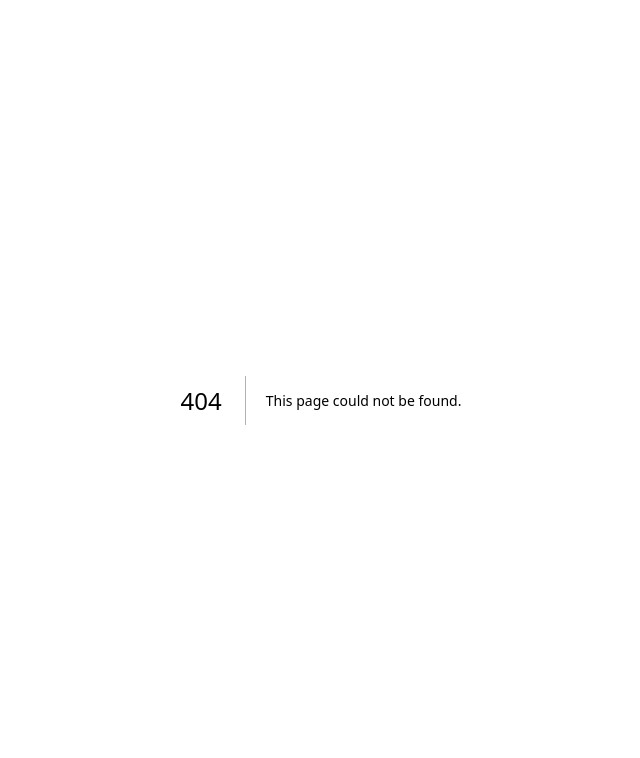
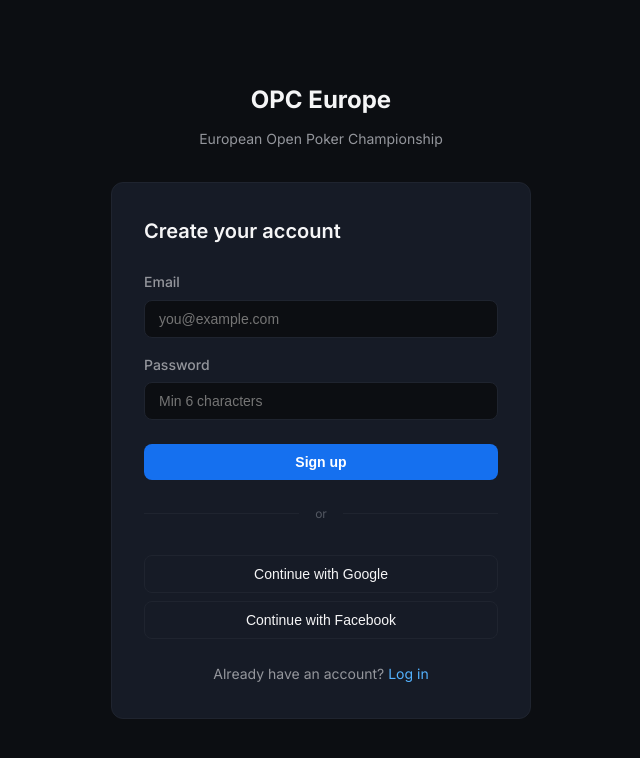
Before and after one commit to rnny66/OPC, a Next.js app in the folder platform/: page /signup in a window 1280 px wide. Before the commit this address had no page. Shown: the top 758 px of the page, without its empty margins (319-959 px from the left). Built offline with nearby package versions, Linux system fonts and the light colour scheme.

Commit message:
feat: add signup page with email/password and social auth
Co-Authored-By: Claude Opus 4.6 <noreply@anthropic.com>

```diff
--- /dev/null
+++ b/platform/app/(auth)/signup/page.tsx
@@ -0,0 +1,7 @@
+import { SignupForm } from '@/components/auth/signup-form'
+
+export const metadata = { title: 'Sign Up — OPC Europe' }
+
+export default function SignupPage() {
+  return <SignupForm />
+}
--- /dev/null
+++ b/platform/components/auth/signup-form.tsx
@@ -0,0 +1,192 @@
+'use client'
+
+import { useState } from 'react'
+import { createBrowserClient } from '@/lib/supabase/client'
+import Link from 'next/link'
+import { useRouter } from 'next/navigation'
+
+const formStyles = {
+  card: {
+    backgroundColor: 'var(--color-bg-secondary)',
+    borderRadius: 'var(--radius-lg)',
+    padding: '2rem',
+    border: '1px solid var(--color-border)',
+  } as React.CSSProperties,
+  field: { marginBottom: '1rem' } as React.CSSProperties,
+  label: {
+    display: 'block',
+    fontSize: '0.875rem',
+    fontWeight: 500,
+    color: 'var(--color-text-secondary)',
+    marginBottom: '0.375rem',
+  } as React.CSSProperties,
+  input: {
+    width: '100%',
+    padding: '0.625rem 0.875rem',
+    borderRadius: 'var(--radius-md)',
+    border: '1px solid var(--color-border)',
+    backgroundColor: 'var(--color-bg-primary)',
+    color: 'var(--color-text-primary)',
+    fontSize: '0.875rem',
+    outline: 'none',
+  } as React.CSSProperties,
+  button: {
+    width: '100%',
+    padding: '0.625rem',
+    borderRadius: 'var(--radius-md)',
+    border: 'none',
+    backgroundColor: 'var(--color-brand)',
+    color: '#fff',
+    fontSize: '0.875rem',
+    fontWeight: 600,
+    cursor: 'pointer',
+    marginTop: '0.5rem',
+  } as React.CSSProperties,
+  socialButton: {
+    width: '100%',
+    padding: '0.625rem',
+    borderRadius: 'var(--radius-md)',
+    border: '1px solid var(--color-border)',
+    backgroundColor: 'transparent',
+    color: 'var(--color-text-primary)',
+    fontSize: '0.875rem',
+    fontWeight: 500,
+    cursor: 'pointer',
+    marginTop: '0.5rem',
+  } as React.CSSProperties,
+  divider: {
+    display: 'flex',
+    alignItems: 'center',
+    gap: '1rem',
+    margin: '1.5rem 0',
+    color: 'var(--color-text-tertiary)',
+    fontSize: '0.75rem',
+  } as React.CSSProperties,
+  line: {
+    flex: 1,
+    height: '1px',
+    backgroundColor: 'var(--color-border)',
+  } as React.CSSProperties,
+  error: {
+    color: '#f04438',
+    fontSize: '0.875rem',
+    marginBottom: '1rem',
+  } as React.CSSProperties,
+  footer: {
+    textAlign: 'center' as const,
+    marginTop: '1.5rem',
+    fontSize: '0.875rem',
+    color: 'var(--color-text-secondary)',
+  } as React.CSSProperties,
+}
+
+export function SignupForm() {
+  const [email, setEmail] = useState('')
+  const [password, setPassword] = useState('')
+  const [error, setError] = useState<string | null>(null)
+  const [loading, setLoading] = useState(false)
+  const [sent, setSent] = useState(false)
+  const router = useRouter()
+
+  async function handleSignup(e: React.FormEvent) {
+    e.preventDefault()
+    setLoading(true)
+    setError(null)
+
+    const supabase = createBrowserClient()
+    const { error } = await supabase.auth.signUp({
+      email,
+      password,
+      options: { emailRedirectTo: `${window.location.origin}/auth/callback` },
+    })
+
+    if (error) {
+      setError(error.message)
+      setLoading(false)
+      return
+    }
+
+    setSent(true)
+    setLoading(false)
+  }
+
+  async function handleOAuth(provider: 'google' | 'facebook') {
+    const supabase = createBrowserClient()
+    await supabase.auth.signInWithOAuth({
+      provider,
+      options: { redirectTo: `${window.location.origin}/auth/callback` },
+    })
+  }
+
+  if (sent) {
+    return (
+      <div style={formStyles.card}>
+        <h2 style={{ fontSize: '1.25rem', fontWeight: 600, marginBottom: '1rem' }}>
+          Check your email
+        </h2>
+        <p style={{ color: 'var(--color-text-secondary)', fontSize: '0.875rem' }}>
+          We sent a confirmation link to <strong>{email}</strong>. Click the link to activate your account.
+        </p>
+      </div>
+    )
+  }
+
+  return (
+    <div style={formStyles.card}>
+      <h2 style={{ fontSize: '1.25rem', fontWeight: 600, marginBottom: '1.5rem' }}>
+        Create your account
+      </h2>
+
+      {error && <p style={formStyles.error}>{error}</p>}
+
+      <form onSubmit={handleSignup}>
+        <div style={formStyles.field}>
+          <label htmlFor="email" style={formStyles.label}>Email</label>
+          <input
+            id="email"
+            type="email"
+            value={email}
+            onChange={e => setEmail(e.target.value)}
+            placeholder="you@example.com"
+            required
+            style={formStyles.input}
+          />
+        </div>
+        <div style={formStyles.field}>
+          <label htmlFor="password" style={formStyles.label}>Password</label>
+          <input
+            id="password"
+            type="password"
+            value={password}
+            onChange={e => setPassword(e.target.value)}
+            placeholder="Min 6 characters"
+            required
+            minLength={6}
+            style={formStyles.input}
+          />
+        </div>
+        <button type="submit" disabled={loading} style={formStyles.button}>
+          {loading ? 'Creating account...' : 'Sign up'}
+        </button>
+      </form>
+
+      <div style={formStyles.divider}>
+        <div style={formStyles.line} />
+        <span>or</span>
+        <div style={formStyles.line} />
+      </div>
+
+      <button onClick={() => handleOAuth('google')} style={formStyles.socialButton}>
+        Continue with Google
+      </button>
+      <button onClick={() => handleOAuth('facebook')} style={formStyles.socialButton}>
+        Continue with Facebook
+      </button>
+
+      <p style={formStyles.footer}>
+        Already have an account?{' '}
+        <Link href="/login">Log in</Link>
+      </p>
+    </div>
+  )
+}
```
Also changed, not shown: 1 other file (tests, documents, lock files or other folders).
